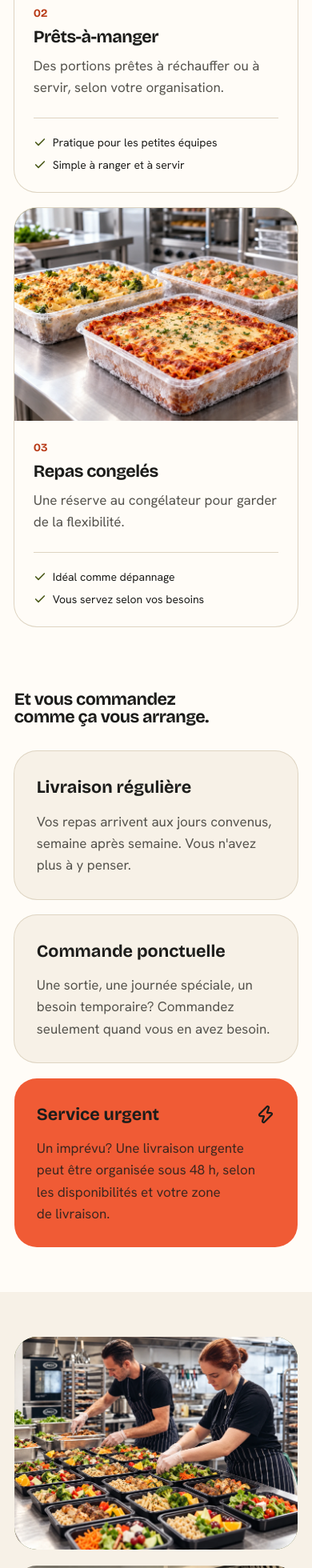
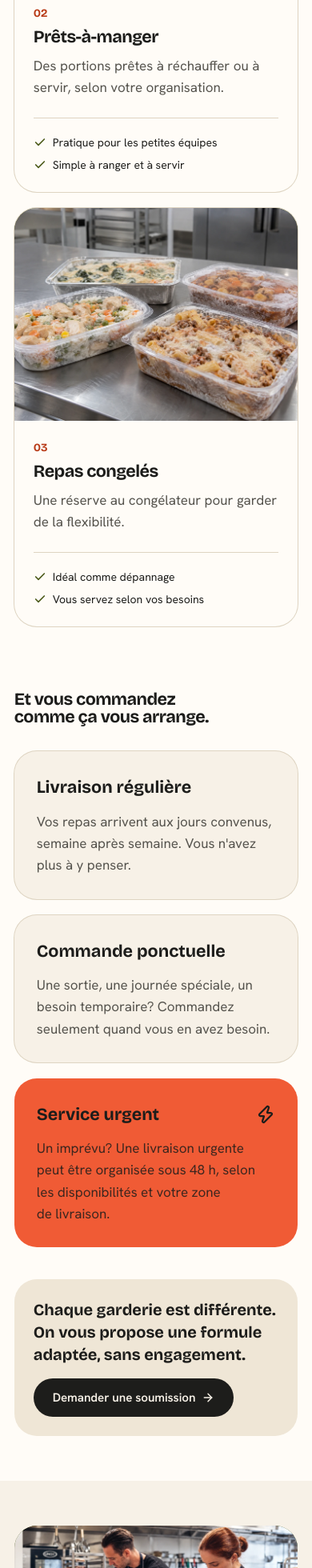
Before and after one commit to growconsulting25-pixel/Bontraiteur, a Next.js app: page / in a window 390 px wide. Shown: the part 7559-9519 px from the top of the page at 80% size. Built offline with nearby package versions, Linux system fonts and the light colour scheme; no server answers; the database is empty.

Commit message:
Nouvelle photo des repas congelés; boutons « Demander une soumission » (équipe, formules, exemple de menu)
Co-Authored-By: Claude Opus 5.5 <noreply@anthropic.com>
Claude-Session: https://claude.ai/code/session_012SM3vXgoy3bVFokUzZMFiT

```diff
--- a/src/components/sections/home/Formulas.tsx
+++ b/src/components/sections/home/Formulas.tsx
@@ -4,7 +4,8 @@ import { Section } from "@/components/ui/Section";
 import { SectionHeading } from "@/components/ui/SectionHeading";
 import { Reveal } from "@/components/ui/Reveal";
 import { FormatCard } from "@/components/cards/FormatCard";
-import { getDictionary, type Locale } from "@/i18n";
+import { ButtonLink } from "@/components/ui/Button";
+import { getDictionary, href, type Locale } from "@/i18n";
 import { cn } from "@/lib/cn";
 
 /** Nos formules : 3 formats de repas × 3 façons de commander. */
@@ -40,6 +41,13 @@ export function Formulas({ locale, showHeading = true }: { locale: Locale; showH
             </Reveal>
           ))}
         </div>
+
+        <div className="mt-10 flex flex-col gap-4 rounded-[var(--radius-xl)] bg-cream-deep p-6 sm:flex-row sm:items-center sm:justify-between sm:p-8">
+          <p className="max-w-xl font-display text-xl font-bold">{t.ctaNote}</p>
+          <ButtonLink href={href("quote", locale)} arrow className="shrink-0 self-start sm:self-auto">
+            {d.nav.quote}
+          </ButtonLink>
+        </div>
       </Container>
     </Section>
   );
--- a/src/components/sections/home/Trust.tsx
+++ b/src/components/sections/home/Trust.tsx
@@ -3,7 +3,8 @@ import { Section } from "@/components/ui/Section";
 import { SectionHeading } from "@/components/ui/SectionHeading";
 import { Photo } from "@/components/ui/Photo";
 import { Reveal } from "@/components/ui/Reveal";
-import { getDictionary, type Locale } from "@/i18n";
+import { ButtonLink } from "@/components/ui/Button";
+import { getDictionary, href, type Locale } from "@/i18n";
 
 /** Équipe & confiance — photos de l'équipe et de la cuisine, engagements concrets. */
 export function Trust({ locale }: { locale: Locale }) {
@@ -18,7 +19,12 @@ export function Trust({ locale }: { locale: Locale }) {
         </div>
 
         <div className="mt-16 grid gap-12 lg:grid-cols-[1fr_1.4fr] lg:gap-20">
-          <SectionHeading id="trust-title" eyebrow={t.eyebrow} title={t.title} lead={t.lead} />
+          <div>
+            <SectionHeading id="trust-title" eyebrow={t.eyebrow} title={t.title} lead={t.lead} />
+            <ButtonLink href={href("quote", locale)} arrow className="mt-8">
+              {d.nav.quote}
+            </ButtonLink>
+          </div>
           <dl className="grid gap-x-10 sm:grid-cols-2">
             {d.commitments.map((c, i) => (
               <Reveal key={c.title} delay={(i % 2) * 80} className="border-t border-line py-6">
--- a/src/data/media.ts
+++ b/src/data/media.ts
@@ -72,9 +72,9 @@ export const media = {
     kind: "nourriture",
   },
   formulaFrozen: {
-    alt: { fr: "Lasagne, pâtes gratinées et pâté au poulet congelés en grands contenants", en: "Frozen lasagna, baked pasta and chicken pie in large containers" },
+    alt: { fr: "Plats congelés en contenants : poulet, riz et légumes, pâtes gratinées, légumes en sauce", en: "Frozen meals in containers: chicken, rice and vegetables, baked pasta, vegetables in sauce" },
     brief: "Contenants congelés, étiquettes lisibles, rangement propre",
-    src: "/images/plats-familiaux-congeles.webp",
+    src: "/images/plats-congeles-contenants.webp",
     tone: "olive",
     kind: "nourriture",
   },
--- a/src/i18n/dictionaries/en.ts
+++ b/src/i18n/dictionaries/en.ts
@@ -188,6 +188,7 @@ const en: Dictionary = {
       eyebrow: "Our options",
       title: "Choose what works *for your daycare.*",
       lead: "Three meal formats, three ways to order. Mix and match. No subscription required.",
+      ctaNote: "Every daycare is different. We'll propose a plan that fits yours, with no commitment.",
       modesTitle: "And you order the way that suits you.",
     },
     simplify: {
--- a/src/i18n/dictionaries/fr.ts
+++ b/src/i18n/dictionaries/fr.ts
@@ -190,6 +190,7 @@ const fr = {
       eyebrow: "Nos formules",
       title: "Choisissez ce qui fonctionne *pour votre garderie.*",
       lead: "Trois formats de repas, trois façons de commander. Vous pouvez les combiner. Aucun abonnement obligatoire.",
+      ctaNote: "Chaque garderie est différente. On vous propose une formule adaptée, sans engagement.",
       modesTitle: "Et vous commandez comme ça vous arrange.",
     },
     simplify: {
--- a/src/views/MenuView.tsx
+++ b/src/views/MenuView.tsx
@@ -9,7 +9,8 @@ import { SampleWeeks } from "@/components/menu/SampleWeeks";
 import { mealCardLabels } from "@/components/cards/MealCard";
 import { getMeals } from "@/lib/menu-repository";
 import { sampleWeeks } from "@/lib/menu-sample";
-import { getDictionary, type Locale } from "@/i18n";
+import { ButtonLink } from "@/components/ui/Button";
+import { getDictionary, href, type Locale } from "@/i18n";
 
 export async function MenuView({ locale }: { locale: Locale }) {
   const d = getDictionary(locale);
@@ -52,7 +53,12 @@ export async function MenuView({ locale }: { locale: Locale }) {
           <div className="mt-10">
             <SampleWeeks weeks={sampleWeeks(meals)} locale={locale} t={t} cal={d.calendar} />
           </div>
-          <p className="mt-6 max-w-3xl text-sm text-ink-soft">{t.sampleNote}</p>
+          <div className="mt-8 flex flex-col gap-5 sm:flex-row sm:items-center sm:justify-between">
+            <p className="max-w-3xl text-sm text-ink-soft">{t.sampleNote}</p>
+            <ButtonLink href={href("quote", locale)} arrow className="shrink-0 self-start sm:self-auto">
+              {d.nav.quote}
+            </ButtonLink>
+          </div>
         </Container>
       </Section>
 
```
Also changed, not shown: public/images/plats-congeles-contenants.webp (added), public/images/plats-familiaux-congeles.webp (deleted).
